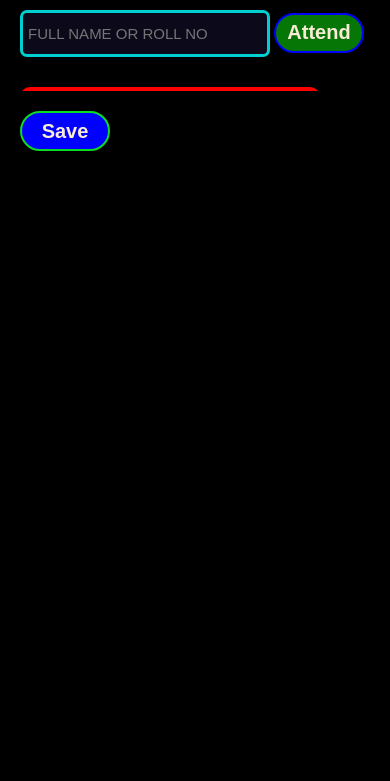
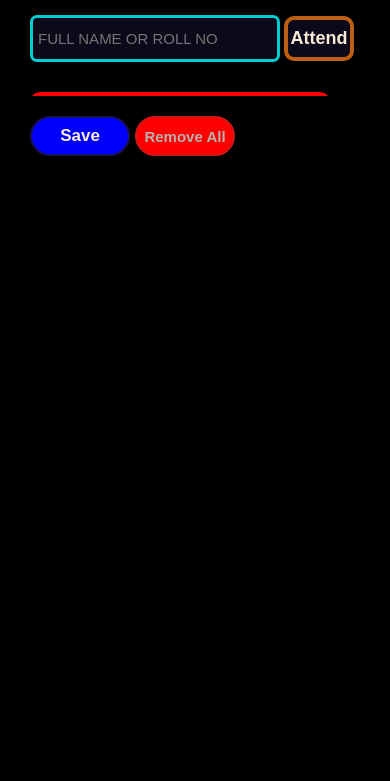
Before and after one commit to AbhisekDaude/Attendence-System, a plain HTML site: page index.html in a window 390 px wide. Shown: the part 63-844 px from the top of the page. Drawn offline with Linux system fonts and the light colour scheme.

Commit message:
last change

```diff
--- a/index.html
+++ b/index.html
@@ -11,13 +11,18 @@
        <h1> Attendence System</h1>
             <div class="inputdiv">
                 <input type="text" placeholder="FULL NAME OR ROLL NO" class="input">
-                <button>Attend</button>
+                <button class="attend">Attend</button>
             </div>
             <div class="studentdiv">
                 <ul class="studentlist">
 
                 </ul>
-                <button class="save">Save</button>
+                <div class="allbutton">
+                    <button class="save">Save</button>
+                    <button class="remove">Remove All</button>
+                </div>
+
+
             </div>
 
         </div>
--- a/script.js
+++ b/script.js
@@ -2,6 +2,8 @@
 let inp = document.querySelector(".input");
 let btn = document.querySelector("button");
 let save=document.querySelector(".save");
+let remove=document.querySelector(".remove");
+
 
 
 
@@ -22,8 +24,11 @@ inp.addEventListener("keypress", function (event) {
     if (input === "") return;// yeslay chai input box khali xa ki vanyar check garnya vayo
 
     let list = document.querySelector(".studentlist"); //ul list lai list vanya variable vitra store garyau
+
     let li = document.createElement("li");// li html create garyau
     let span = document.createElement("span");//span html create garyau
+    let btn1=document.createElement("button");
+
 
     const d = new Date();// we store the date in d variable
     let date = `${d.getDate()}/${d.getMonth() + 1}/${d.getFullYear()}`; // Format date as DD/MM/YYYY
@@ -38,7 +43,9 @@ inp.addEventListener("keypress", function (event) {
     deleteBtn.style.border = "none";
     deleteBtn.style.padding = "5px 8px";
     deleteBtn.style.cursor = "pointer";
-    deleteBtn.style.borderRadius = "5px";
+    deleteBtn.style.borderRadius = "50px";
+
+
 
     deleteBtn.addEventListener("click", function () {
         li.remove(); // Remove the list item when delete button is clicked
@@ -48,9 +55,14 @@ inp.addEventListener("keypress", function (event) {
     li.appendChild(deleteBtn);
     list.appendChild(li); // ul vitra list hai halyau
 
+
     inp.value = ""; // yo lay chai input ma value hanya paxi enter garyako value lai chear garnya vayo
 
+
 }
+
+
+
 inp.addEventListener("keypress", function (event) {
     if (event.key === "Enter") {
         attendance();
@@ -60,8 +72,15 @@ save.addEventListener("click", function () {
     let items = document.querySelectorAll(".studentlist li span");
     let content = "";
 
+    if(items.length===0)
+    {
+        alert("Please Enter Full Name Or Roll No");
+    }
+else{
+
+
     items.forEach(item => {
-        content += item.textContent + "\n";
+        content += item.textContent + "\n\n";
     });
 
     let blob = new Blob([content], { type: "text/plain" });
@@ -69,4 +88,13 @@ save.addEventListener("click", function () {
     a.href = URL.createObjectURL(blob);
     a.download = "attendance.txt";
     a.click();
+}
 });
+remove.addEventListener("click",function(){
+
+let all =document.querySelector(".studentlist");
+all.innerHTML=""
+
+
+
+})
--- a/style.css
+++ b/style.css
@@ -6,7 +6,7 @@
 
 }
 body{
-    background-color: black;
+    background-color: rgb(0, 0, 0);
     display: flex;
 
     justify-content: center;
@@ -31,27 +31,27 @@ body{
     border-radius: 7px;
     border: none;
     border: 3px darkturquoise solid;
-    margin-top: 25px;
+    /* margin-top: 25px; */
 
 }
-button{
-    height:40px ;
+ .attend{
+    height:45px ;
     width: 90px;
     color: black;
-    font-size: 20px;
-    background-color: rgba(10, 172, 10, 0.687);
-    border-radius: 20px;
+    font-size: 18px;
+    background-color: rgb(12, 9, 26);
+    border-radius: 10px;
     border: none;
-    border: 2px blue solid;
+    border: 4px rgb(189, 94, 16) solid;
     color: antiquewhite;
     font-weight: bolder;
 }
+
 .studentdiv{
-    width: 500px;
+    width: 350px;
     /* height: 100px; */
     max-height: 550px; /* Each student list item ~30px, so 12 * 30px = 360px */
     overflow-y: auto;
-
     margin-top: 30px;
     border-radius: 10px;
 }
@@ -70,29 +70,79 @@ button{
         justify-content: space-between
     }
     h1{
-        margin-left: 50px;
+        margin-left: 33px;
+
+       text-decoration: underline blue;
 
     }
     @media only screen and (max-width: 600px) {
         h1{
-            margin-left: 30px;
+            margin-left: 42px;
             font-size: 25px;
-            color: chartreuse;
+            color: rgb(196, 209, 9);
         }
         .studentdiv{
             width: 300px;
+           margin-left: 8pxpx;
+
+
+        }
+
+        .maindiv{
+            margin-left: 20px;
+        }
+        .attend{
+            height:45px ;
+            width: 70px;
+            color: black;
+            font-size: 18px;
+            background-color: rgb(12, 9, 26);
+            border-radius: 10px;
+            border: none;
+            border: 4px rgb(189, 94, 16) solid;
+            color: antiquewhite;
+            font-weight: bolder;
         }
     }
     .save{
         height:40px ;
-        width: 90px;
+        width: 100px;
         color: black;
-        font-size: 20px;
+        font-size: 17px;
         background-color: blue;
         border-radius: 20px;
         border: none;
-        border: 2px rgb(9, 220, 37) solid;
+        border: 2px rgb(24, 19, 80) solid;
         color: antiquewhite;
         font-weight: bolder;
         margin-top: 20px;
     }
+.inputdiv{
+
+    margin-top: 30px;
+}
+.remove{
+
+    height:40px ;
+    width: 100px;
+    color: white;
+    font-size: 15px;
+    background-color:red;
+    border-radius: 20px;
+    border: none;
+    border: 2px rgb(209, 23, 23) solid;
+    color: rgb(182, 178, 176);
+    font-weight: bolder;
+    margin-top: 20px;
+    margin-left: 5px;
+}
+.allbutton{
+    display: flex;
+
+}
+.remove:hover{
+    color: aqua;
+}
+.save:hover{
+    font-size: 20px;
+}
```
